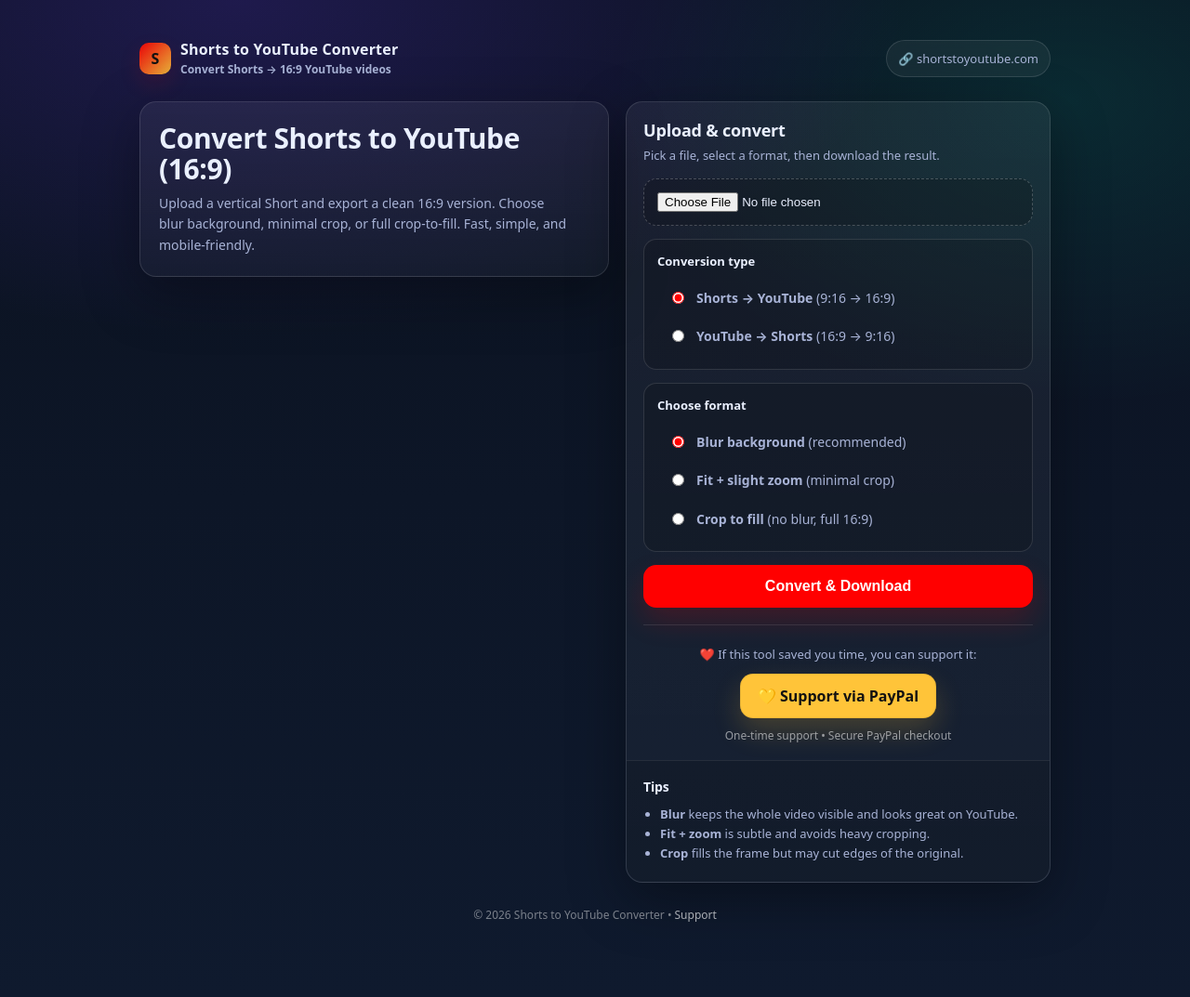
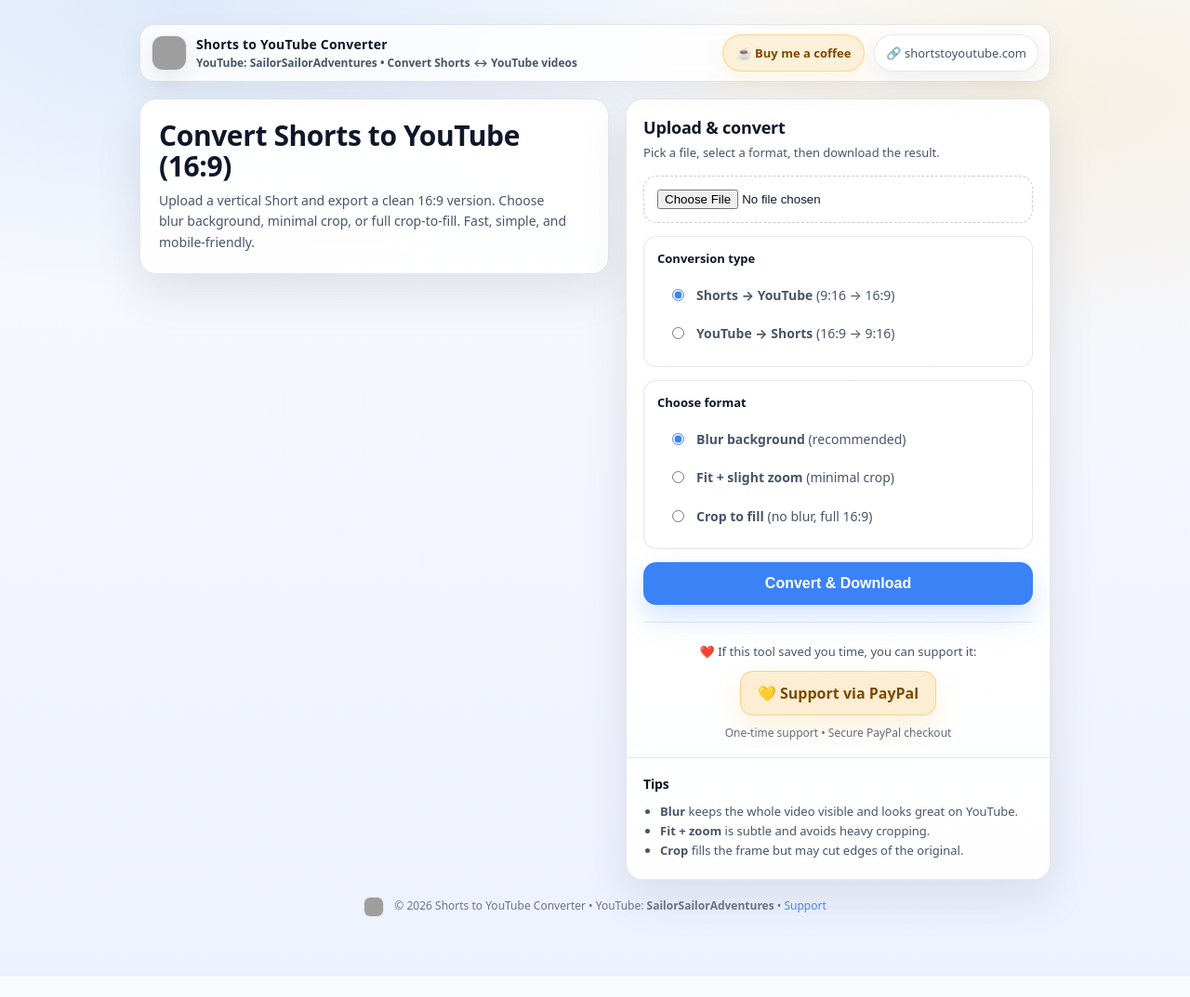
Before and after one commit to youngtallent1988-dev/shorts-to-youtube, a Flask app: page / in a window 1280 px wide. Shown: the whole page at 93% size. After the commit the page ends 1000 px from the top, so only its background shows below. Run offline with Flask 3, Linux system fonts and the light colour scheme; grey boxes are pictures that could not be loaded.

Commit message:
Add SailorSailorAdventures logo, light UI, and coffee button

```diff
--- a/requirements.txt
+++ b/requirements.txt
@@ -5,3 +5,4 @@ itsdangerous==2.2.0
 Jinja2==3.1.6
 MarkupSafe==3.0.3
 Werkzeug==3.1.4
+gunicorn
--- a/templates/index.html
+++ b/templates/index.html
@@ -16,16 +16,16 @@
 
   <style>
     :root{
-      --bg: #0b1220;
-      --bg2:#0f1a2e;
-      --card:#0f1b31;
-      --card2:#0c1528;
-      --text:#eaf0ff;
-      --muted:#a8b3d6;
-      --line: rgba(255,255,255,0.12);
-      --accent:#ff0000;
-      --accent2:#ffc439;
-      --shadow: 0 18px 60px rgba(0,0,0,.35);
+      /* ✅ Light theme */
+      --bg: #F8FAFC;
+      --bg2:#EEF2FF;
+      --card:#FFFFFF;
+      --text:#0F172A;
+      --muted:#475569;
+      --line: rgba(15, 23, 42, 0.10);
+      --accent:#3B82F6;
+      --coffee:#F59E0B;
+      --shadow: 0 18px 50px rgba(15,23,42,.10);
     }
 
     *{box-sizing:border-box}
@@ -34,11 +34,11 @@
       font-family: ui-sans-serif, system-ui, -apple-system, Segoe UI, Roboto, Arial, sans-serif;
       color: var(--text);
       background:
-        radial-gradient(1200px 600px at 20% 0%, rgba(109, 57, 255, 0.20), transparent 60%),
-        radial-gradient(900px 600px at 90% 10%, rgba(0, 255, 200, 0.10), transparent 55%),
+        radial-gradient(1100px 520px at 15% 0%, rgba(59,130,246,0.14), transparent 60%),
+        radial-gradient(900px 520px at 90% 10%, rgba(245,158,11,0.10), transparent 55%),
         linear-gradient(180deg, var(--bg), var(--bg2));
       min-height:100vh;
-      padding: 42px 16px 80px;
+      padding: 26px 16px 64px;
     }
 
     .wrap{
@@ -46,39 +46,75 @@
       margin: 0 auto;
     }
 
-    /* Top bar (no personal name, no banner) */
+    /* ✅ Sticky top bar */
     .topbar{
+      position: sticky;
+      top: 0;
+      z-index: 50;
       display:flex;
       align-items:center;
       justify-content:space-between;
       gap:12px;
-      margin-bottom: 26px;
+      margin: 0 auto 18px;
+      padding: 10px 12px;
+      border: 1px solid var(--line);
+      border-radius: 16px;
+      background: rgba(255,255,255,0.80);
+      backdrop-filter: blur(10px);
+      box-shadow: 0 10px 30px rgba(15,23,42,.06);
     }
+
     .brand{
       display:flex;
       align-items:center;
       gap:10px;
-      font-weight:800;
+      font-weight:900;
       letter-spacing:.2px;
       text-decoration:none;
       color:var(--text);
+      min-width: 0;
     }
-    .brand-badge{
-      width:34px; height:34px;
-      border-radius:10px;
-      background: linear-gradient(135deg, rgba(255,0,0,.9), rgba(255,196,57,.9));
-      box-shadow: 0 10px 25px rgba(255,0,0,.12);
-      display:flex; align-items:center; justify-content:center;
-      font-weight:900;
-      color:#111;
+
+    /* ✅ Your SailorSailorAdventures logo */
+    .brand-logo{
+      width: 38px;
+      height: 38px;
+      border-radius: 12px;
+      object-fit: cover;
+      border: 1px solid rgba(15,23,42,0.10);
+      background: #fff;
+      box-shadow: 0 10px 25px rgba(15,23,42,.08);
+      flex: 0 0 auto;
+    }
+
+    .brand span{
+      min-width: 0;
+    }
+    .brand-title{
+      display:block;
+      white-space: nowrap;
+      overflow: hidden;
+      text-overflow: ellipsis;
+      font-size: 14px;
+      font-weight: 900;
     }
     .brand small{
       display:block;
       color: var(--muted);
-      font-weight:600;
+      font-weight:700;
       font-size:12px;
       margin-top:2px;
       letter-spacing:0;
+      white-space: nowrap;
+      overflow: hidden;
+      text-overflow: ellipsis;
+    }
+
+    .top-actions{
+      display:flex;
+      align-items:center;
+      gap:10px;
+      flex: 0 0 auto;
     }
 
     .pill{
@@ -87,12 +123,42 @@
       gap:8px;
       padding:10px 12px;
       border:1px solid var(--line);
-      background: rgba(255,255,255,0.05);
+      background: rgba(255,255,255,0.95);
       border-radius: 999px;
       color: var(--muted);
       font-size: 13px;
       text-decoration:none;
-      backdrop-filter: blur(10px);
+      transition: transform .08s ease, box-shadow .15s ease, opacity .15s ease;
+      box-shadow: 0 8px 22px rgba(15,23,42,.06);
+      white-space: nowrap;
+    }
+    .pill:hover{
+      transform: translateY(-1px);
+      box-shadow: 0 12px 28px rgba(15,23,42,.10);
+      opacity: .95;
+    }
+
+    /* ✅ Buy Me a Coffee button */
+    .coffee-btn{
+      display:inline-flex;
+      align-items:center;
+      gap:10px;
+      padding:10px 14px;
+      border-radius: 999px;
+      background: rgba(245,158,11,0.15);
+      border: 1px solid rgba(245,158,11,0.35);
+      color: #7C4A00;
+      font-weight: 900;
+      font-size: 13px;
+      text-decoration:none;
+      transition: transform .08s ease, box-shadow .15s ease, opacity .15s ease;
+      box-shadow: 0 10px 24px rgba(245,158,11,.10);
+      white-space: nowrap;
+    }
+    .coffee-btn:hover{
+      transform: translateY(-1px);
+      box-shadow: 0 14px 32px rgba(245,158,11,.16);
+      opacity: .95;
     }
 
     .grid{
@@ -103,16 +169,17 @@
     }
     @media (max-width: 900px){
       .grid{ grid-template-columns: 1fr; }
+      .topbar{ position: relative; top:auto; }
+      .top-actions{ flex-wrap: wrap; justify-content:flex-end; }
     }
 
     .hero{
       padding: 22px 20px;
       border-radius: 18px;
       border: 1px solid var(--line);
-      background: linear-gradient(180deg, rgba(255,255,255,0.06), rgba(255,255,255,0.03));
+      background: linear-gradient(180deg, rgba(255,255,255,0.98), rgba(255,255,255,0.88));
       box-shadow: var(--shadow);
     }
-
     .hero h1{
       margin:0 0 10px 0;
       font-size: 30px;
@@ -130,7 +197,7 @@
     .card{
       border-radius: 18px;
       border: 1px solid var(--line);
-      background: linear-gradient(180deg, rgba(255,255,255,0.06), rgba(255,255,255,0.03));
+      background: linear-gradient(180deg, rgba(255,255,255,0.98), rgba(255,255,255,0.92));
       box-shadow: var(--shadow);
       overflow:hidden;
     }
@@ -158,8 +225,8 @@
       width:100%;
       padding: 14px;
       border-radius: 14px;
-      border: 1px dashed rgba(255,255,255,0.22);
-      background: rgba(0,0,0,0.18);
+      border: 1px dashed rgba(15,23,42,0.22);
+      background: rgba(255,255,255,0.92);
       color: var(--text);
       cursor:pointer;
     }
@@ -169,14 +236,15 @@
       padding: 14px;
       border-radius: 14px;
       border: 1px solid var(--line);
-      background: rgba(0,0,0,0.15);
+      background: rgba(255,255,255,0.78);
     }
     .box-title{
-      font-weight: 800;
+      font-weight: 900;
       margin-bottom: 10px;
       font-size: 13px;
       color: var(--text);
     }
+
     label{
       display:flex;
       gap:10px;
@@ -190,8 +258,8 @@
       line-height: 1.4;
     }
     label:hover{
-      border-color: rgba(255,255,255,0.12);
-      background: rgba(255,255,255,0.04);
+      border-color: rgba(15,23,42,0.10);
+      background: rgba(59,130,246,0.06);
       color: var(--text);
     }
     input[type="radio"]{
@@ -214,20 +282,20 @@
       font-size: 16px;
       font-weight: 900;
       cursor:pointer;
-      transition: transform .06s ease, opacity .15s ease;
+      transition: transform .06s ease, opacity .15s ease, box-shadow .15s ease;
     }
     .btn:active{ transform: translateY(1px); }
     .btn-primary{
       background: var(--accent);
       color: white;
-      box-shadow: 0 14px 30px rgba(255,0,0,.18);
+      box-shadow: 0 14px 30px rgba(59,130,246,.22);
     }
-    .btn-primary:hover{ opacity:.92; }
+    .btn-primary:hover{ opacity:.94; }
 
     .divider{
       margin: 18px 0;
       border: none;
-      border-top: 1px solid rgba(255,255,255,0.10);
+      border-top: 1px solid rgba(15,23,42,0.10);
     }
 
     .donate{
@@ -246,25 +314,30 @@
       gap:10px;
       padding: 12px 18px;
       border-radius: 14px;
-      background: var(--accent2);
-      color:#111;
+      background: rgba(245,158,11,0.18);
+      color:#7C4A00;
       font-weight: 900;
       text-decoration:none;
-      box-shadow: 0 14px 30px rgba(255,196,57,.20);
-      border: 1px solid rgba(0,0,0,0.08);
+      box-shadow: 0 14px 30px rgba(245,158,11,.14);
+      border: 1px solid rgba(245,158,11,0.35);
+      transition: transform .08s ease, opacity .15s ease, box-shadow .15s ease;
     }
-    .paypal-btn:hover{ opacity:.92; }
+    .paypal-btn:hover{
+      transform: translateY(-1px);
+      opacity:.95;
+      box-shadow: 0 18px 36px rgba(245,158,11,.18);
+    }
 
     .note{
       margin-top: 10px;
-      color: rgba(255,255,255,.55);
+      color: rgba(71,85,105,.85);
       font-size: 12px;
     }
 
     .tips{
       padding: 18px 18px 20px 18px;
-      border-top: 1px solid rgba(255,255,255,0.08);
-      background: rgba(0,0,0,0.14);
+      border-top: 1px solid rgba(15,23,42,0.10);
+      background: rgba(255,255,255,0.70);
     }
     .tips h3{
       margin:0 0 10px 0;
@@ -280,16 +353,27 @@
     }
 
     footer{
-      margin-top: 26px;
-      color: rgba(255,255,255,.45);
+      margin-top: 18px;
+      color: rgba(71,85,105,.80);
       font-size: 12px;
       text-align:center;
     }
     footer a{
-      color: rgba(255,255,255,.65);
+      color: rgba(59,130,246,.95);
       text-decoration:none;
     }
     footer a:hover{ text-decoration:underline; }
+
+    .footer-logo{
+      width:22px;
+      height:22px;
+      border-radius:7px;
+      object-fit: cover;
+      border: 1px solid rgba(15,23,42,0.10);
+      vertical-align: middle;
+      margin-right: 8px;
+      background:#fff;
+    }
   </style>
 </head>
 
@@ -297,16 +381,27 @@
   <div class="wrap">
     <div class="topbar">
       <a class="brand" href="/">
-        <span class="brand-badge">S</span>
+        <!-- ✅ Put your logo file at: /static/sailor-logo.png (Flask) -->
+        <img class="brand-logo" src="/static/sailor-logo.png" alt="Sailor Sailor Adventures logo" />
         <span>
-          Shorts to YouTube Converter
-          <small>Convert Shorts → 16:9 YouTube videos</small>
+          <span class="brand-title">Shorts to YouTube Converter</span>
+          <small>
+            YouTube: <b>SailorSailorAdventures</b> • Convert Shorts ↔ YouTube videos
+          </small>
         </span>
       </a>
 
-      <a class="pill" href="https://shortstoyoutube.com" target="_blank" rel="noopener">
-        🔗 shortstoyoutube.com
-      </a>
+      <div class="top-actions">
+        <a id="bmc-btn" class="coffee-btn"
+           href="https://www.buymeacoffee.com/shortstoyoutube"
+           target="_blank" rel="noopener">
+          ☕ Buy me a coffee
+        </a>
+
+        <a class="pill" href="https://shortstoyoutube.com" target="_blank" rel="noopener">
+          🔗 shortstoyoutube.com
+        </a>
+      </div>
     </div>
 
     <div class="grid">
@@ -327,7 +422,7 @@
         <form method="post" action="/convert" enctype="multipart/form-data">
           <input class="file" type="file" name="video" accept="video/*" required />
 
-          <!-- ✅ NEW: Conversion type (direction) -->
+          <!-- ✅ Conversion type (direction) -->
           <div class="box">
             <div class="box-title">Conversion type</div>
 
@@ -342,7 +437,7 @@
             </label>
           </div>
 
-          <!-- ✅ Existing options (Shorts → YouTube) -->
+          <!-- ✅ Options (Shorts → YouTube) -->
           <div id="box-sty" class="box">
             <div class="box-title">Choose format</div>
 
@@ -362,7 +457,7 @@
             </label>
           </div>
 
-          <!-- ✅ NEW: Options (YouTube → Shorts) -->
+          <!-- ✅ Options (YouTube → Shorts) -->
           <div id="box-yts" class="box" style="display:none;">
             <div class="box-title">Choose Shorts format</div>
 
@@ -415,7 +510,9 @@
     </div>
 
     <footer>
+      <img class="footer-logo" src="/static/sailor-logo.png" alt="Sailor Sailor Adventures logo" />
       © <span id="yr"></span> Shorts to YouTube Converter •
+      YouTube: <b>SailorSailorAdventures</b> •
       <a href="https://paypal.me/shortstoyoutube" target="_blank" rel="noopener">Support</a>
     </footer>
   </div>
@@ -424,7 +521,7 @@
     // year
     document.getElementById("yr").textContent = new Date().getFullYear();
 
-    // Track button clicks (ensure GA exists)
+    // Track clicks
     const convertBtn = document.getElementById("convert-btn");
     if (convertBtn && typeof gtag === "function") {
       convertBtn.addEventListener("click", () => gtag("event", "convert_click"));
@@ -435,29 +532,41 @@
       donateBtn.addEventListener("click", () => gtag("event", "donate_click"));
     }
 
-    // ✅ NEW: Toggle UI based on conversion direction (no layout changes)
+    const bmcBtn = document.getElementById("bmc-btn");
+    if (bmcBtn && typeof gtag === "function") {
+      bmcBtn.addEventListener("click", () => gtag("event", "bmc_click"));
+    }
+
+    // ✅ Toggle UI + ensure correct form submission
     const dirRadios = document.querySelectorAll('input[name="direction"]');
-    const boxSTY = document.getElementById("box-sty"); // Shorts → YouTube box
-    const boxYTS = document.getElementById("box-yts"); // YouTube → Shorts box
+    const boxSTY = document.getElementById("box-sty");
+    const boxYTS = document.getElementById("box-yts");
     const heroTitle = document.getElementById("hero-title");
     const heroDesc = document.getElementById("hero-desc");
     const tipsList = document.getElementById("tips-list");
 
-    function setModeDefaultForVisibleBox(visibleBoxId) {
-      // Ensure at least one "mode" radio is checked within the visible box
-      const visibleBox = document.getElementById(visibleBoxId);
-      const radios = visibleBox.querySelectorAll('input[type="radio"][name="mode"]');
+    function setBoxEnabled(boxEl, enabled) {
+      const inputs = boxEl.querySelectorAll('input');
+      inputs.forEach(i => { i.disabled = !enabled; });
+    }
+
+    function ensureOneModeChecked(boxEl) {
+      const radios = boxEl.querySelectorAll('input[type="radio"][name="mode"]');
       const anyChecked = Array.from(radios).some(r => r.checked);
       if (!anyChecked && radios.length) radios[0].checked = true;
     }
 
     function updateUI() {
-      const selected = document.querySelector('input[name="direction"]:checked')?.value;
+      const selected = document.querySelector('input[name="direction"]:checked')?.value || "shorts_to_youtube";
 
       if (selected === "youtube_to_shorts") {
         boxSTY.style.display = "none";
         boxYTS.style.display = "block";
-        setModeDefaultForVisibleBox("box-yts");
+
+        // ✅ Only visible box submits "mode"
+        setBoxEnabled(boxSTY, false);
+        setBoxEnabled(boxYTS, true);
+        ensureOneModeChecked(boxYTS);
 
         heroTitle.textContent = "Convert YouTube to Shorts (9:16)";
         heroDesc.textContent =
@@ -471,7 +580,10 @@
       } else {
         boxSTY.style.display = "block";
         boxYTS.style.display = "none";
-        setModeDefaultForVisibleBox("box-sty");
+
+        setBoxEnabled(boxSTY, true);
+        setBoxEnabled(boxYTS, false);
+        ensureOneModeChecked(boxSTY);
 
         heroTitle.textContent = "Convert Shorts to YouTube (16:9)";
         heroDesc.textContent =
@@ -485,12 +597,12 @@
       }
 
       if (typeof gtag === "function") {
-        gtag("event", "direction_change", { direction: selected || "shorts_to_youtube" });
+        gtag("event", "direction_change", { direction: selected });
       }
     }
 
     dirRadios.forEach(r => r.addEventListener("change", updateUI));
-    updateUI(); // init
+    updateUI();
   </script>
 </body>
 </html>
```
Also changed, not shown: templates/chat_2025_12_31_22_42_13.md (added, +1 -0 lines).
